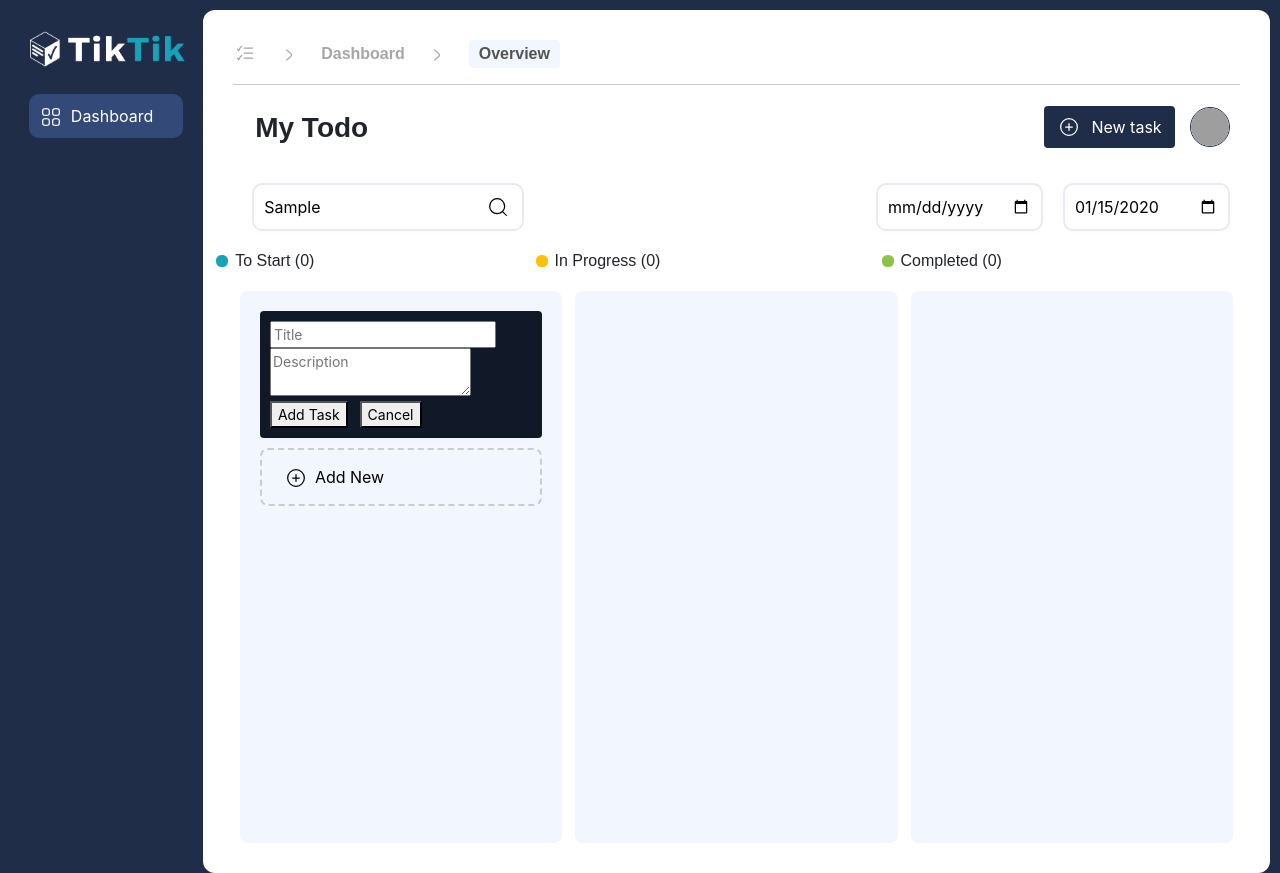
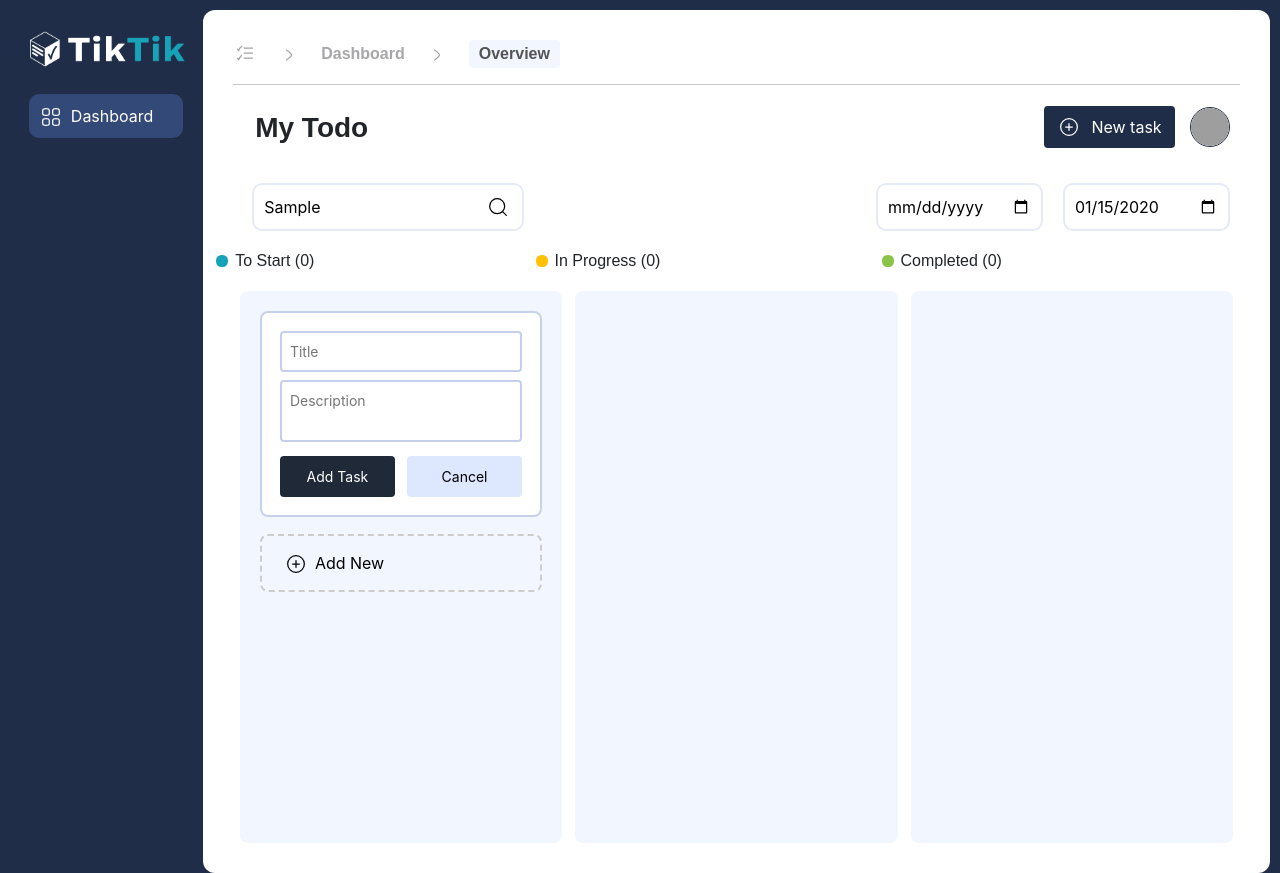
Before and after one commit to FSSA-Project/TIK-TIK-App, a React (Create React App) app: page /dashboard in a window 1280 px wide. Both pictures are taken after typing "Sample", "Sample", "2020-01-15" into the empty fields and a click on the button "Add New". Built offline with nearby package versions, Linux system fonts and the light colour scheme; grey boxes are pictures that could not be loaded.

Commit message:
fix: Added logo in title and css update

```diff
--- a/public/index.html
+++ b/public/index.html
@@ -2,7 +2,7 @@
 <html lang="en">
   <head>
     <meta charset="utf-8" />
-    <link rel="icon" href="%PUBLIC_URL%/favicon.ico" />
+    <link rel="icon" href="./TikTik_logo.png" />
     <link
   rel="stylesheet"
   href="https://cdn.jsdelivr.net/npm/bootstrap@5.3.2/dist/css/bootstrap.min.css"
@@ -30,7 +30,7 @@
       work correctly both with client-side routing and a non-root public URL.
       Learn how to configure a non-root public URL by running `npm run build`.
     -->
-    <title>TODO</title>
+    <title>TikTik</title>
   </head>
   <body>
     <noscript>You need to enable JavaScript to run this app.</noscript>
--- a/src/components/CreateTask.jsx
+++ b/src/components/CreateTask.jsx
@@ -45,7 +45,7 @@ const CreateTask = ({ onClose, onSave }) => {
 
       setTimeout(() => {
         setMessage(null);
-        // onClose();
+        onClose();
       }, 1000);
       window.location.reload();
     } catch (error) {
@@ -83,11 +83,11 @@ const CreateTask = ({ onClose, onSave }) => {
           onChange={handleInputChange}
         />
         <div className="button-group">
-          <button onClick={handleAddTask}>Add Task</button>
-          <button onClick={handleCancelTask}>Cancel</button>
+          <button className='save-button' onClick={handleAddTask}>Add Task</button>
+          <button className='cancel-button' onClick={handleCancelTask}>Cancel</button>
         </div>
       </div>
-      {message && <p className="message">{message}</p>}
+      {message && <p className="error-message">{message}</p>}
     </div>
   );
 };
--- a/src/styles/CreateTask.css
+++ b/src/styles/CreateTask.css
@@ -4,31 +4,42 @@
     border-radius: 8px;
     padding: 18px;
     margin-bottom: 17px;
-    transition: background-color 0.2s
+    transition: background-color 0.2s;
   }
 
-  .create-task-container, .update-task-container input,
-  .create-task-container, .update-task-container textarea {
+  .create-task-container input,
+  .create-task-container textarea {
     width: 100%;
     padding: 8px;
     margin-bottom: 8px;
-    border: 1px solid #e5e7eb;
+    border: 2px solid #C4D0EB;
     border-radius: 4px;
     font-size: 14px;
     box-sizing: border-box;
   }
 
-  .create-task-container, .update-task-container textarea {
+  .create-task-container textarea {
     resize: none;
+  }
+
+  .create-task-container input:focus,
+  .create-task-container textarea:focus,
+  .update-task-container input:focus,
+  .update-task-container textarea:focus {
+    outline: none;
   }
 
   .button-group{
     display: flex;
     flex-direction: row;
     gap: 12px;
+    .cancel-button {
+      color: black;
+      background-color: #DDE8FF;
+    }
   }
 
-  .create-task-container, .update-task-container button {
+  .create-task-container button {
     width: 100%;
     padding: 10px;
     background-color: #1f2937;
@@ -40,6 +51,38 @@
     transition: background-color 0.3s ease;
   }
 
-  .create-task-container, .update-task-container button:hover {
+  /* .create-task-container button:hover {
     background-color: #111827;
+  } */
+
+  .update-task-container input,
+  .update-task-container textarea {
+    width: 100%;
+    padding: 8px;
+    margin-bottom: 8px;
+    border: 2px solid #C4D0EB;
+    border-radius: 4px;
+    font-size: 14px;
+    box-sizing: border-box;
   }
+
+  .update-task-container textarea {
+    resize: none;
+  }
+
+  .update-task-container button {
+    width: 100%;
+    padding: 10px;
+    background-color: #1f2937;
+    color: #ffffff;
+    border: none;
+    border-radius: 4px;
+    font-size: 14px;
+    cursor: pointer;
+    transition: background-color 0.3s ease;
+  }
+
+  .error-message {
+    color: #1f2937;
+    margin: 5px 0px 0px 0px;
+  }
--- a/src/styles/Taskcolumn.css
+++ b/src/styles/Taskcolumn.css
@@ -41,3 +41,9 @@
     width: 100%;
     align-items: flex-end;
   }
+
+  .add-new-card:disabled {
+    cursor: not-allowed;
+    opacity: 0.6;
+    border: 1px solid #ccc;
+  }
```
Also changed, not shown: public/TikTik_logo.png (added).
